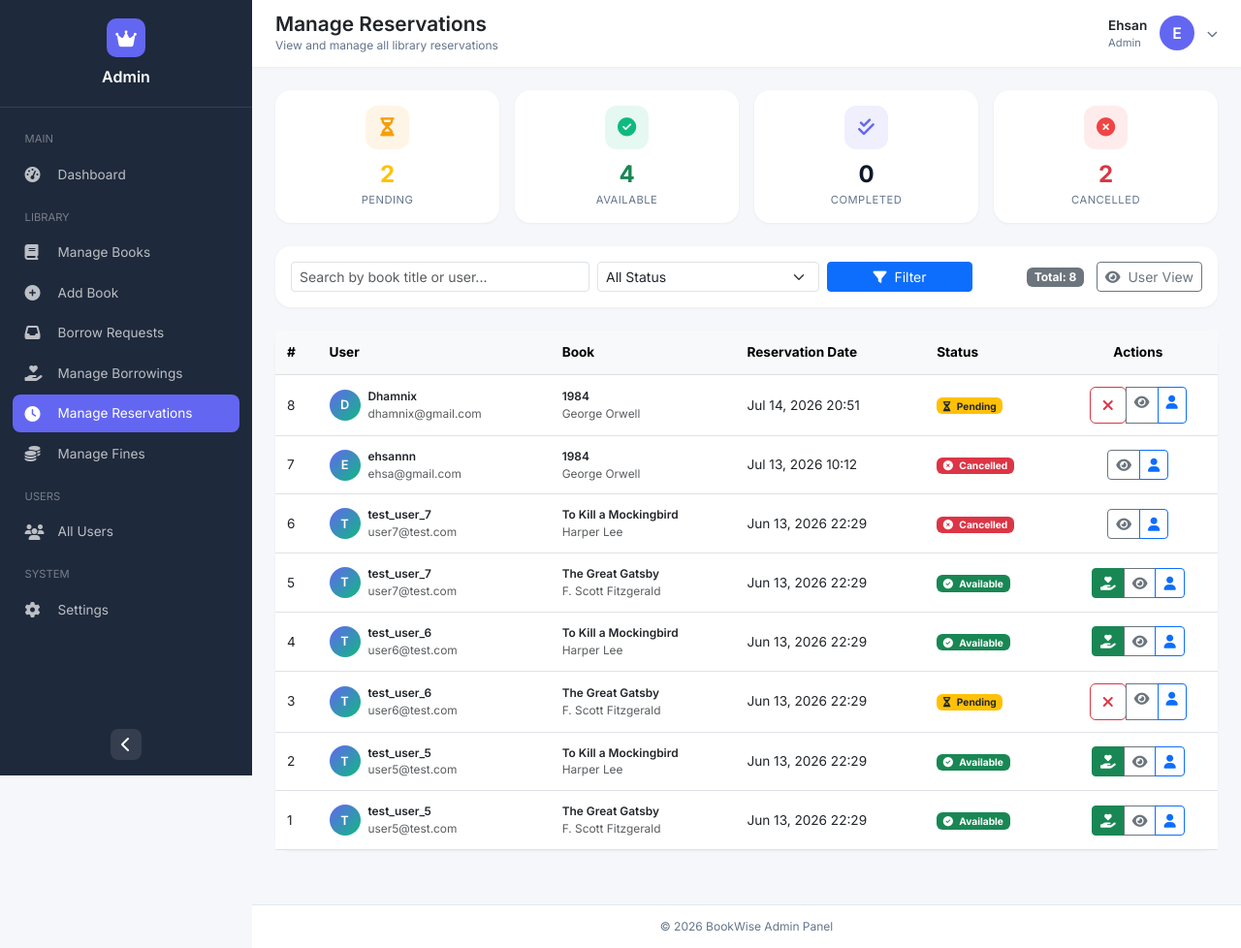
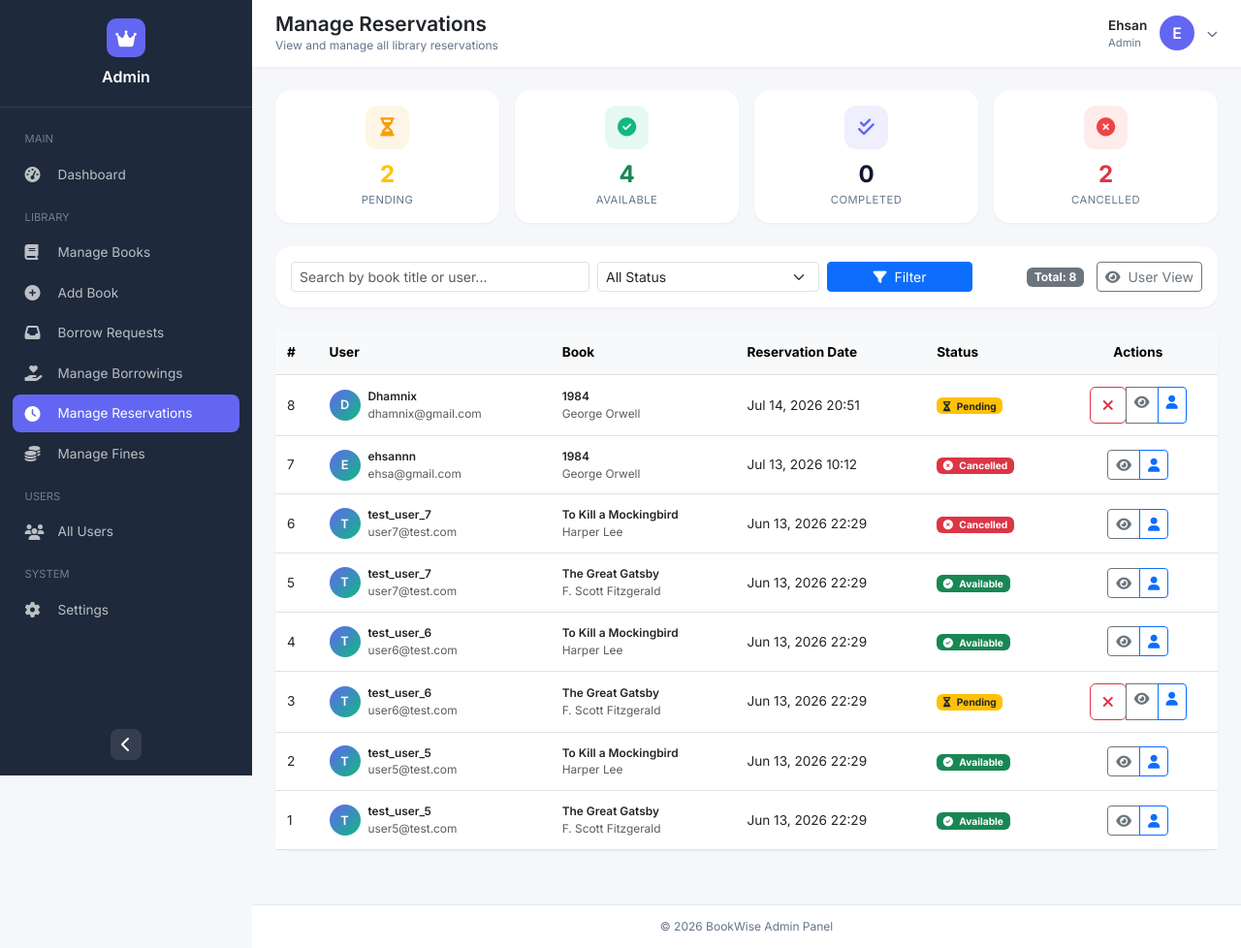
Before and after one commit to Dhamnix/OnlineLibManagment, a Django app: page /borrowing/admin/reservations/ in a window 1280 px wide. Shown: the whole page at 97% size. Run offline with Django 5.2, Linux system fonts and the light colour scheme; a user stored in the database is signed in; data comes from the database, SQL or seed files in the repository; both versions use the stored data as it was after the commit.

Commit message:
adding files to db - fixing extra button in /borrowing/admin/reservations/

```diff
--- a/borrowing/templates/borrowing/admin_reservation_list.html
+++ b/borrowing/templates/borrowing/admin_reservation_list.html
@@ -156,11 +156,6 @@
                                             </button>
                                         </form>
                                     {% endif %}
-                                    {% if reservation.status == 'AVAILABLE' %}
-                                        <a href="{% url 'borrowing:request_borrow' reservation.book.pk %}" class="btn btn-success" title="Request Borrow">
-                                            <i class="fas fa-hand-holding-heart"></i>
-                                        </a>
-                                    {% endif %}
                                     <a href="{% url 'books:book_detail' reservation.book.pk %}" class="btn btn-outline-secondary" target="_blank" title="View Book">
                                         <i class="fas fa-eye"></i>
                                     </a>
```
Also changed, not shown: db.sqlite3, media/book_covers/Alchemist.jpg (added), media/book_covers/GoneGirl.jpg (added), media/book_covers/tokillamockingbird.jpg (added).
